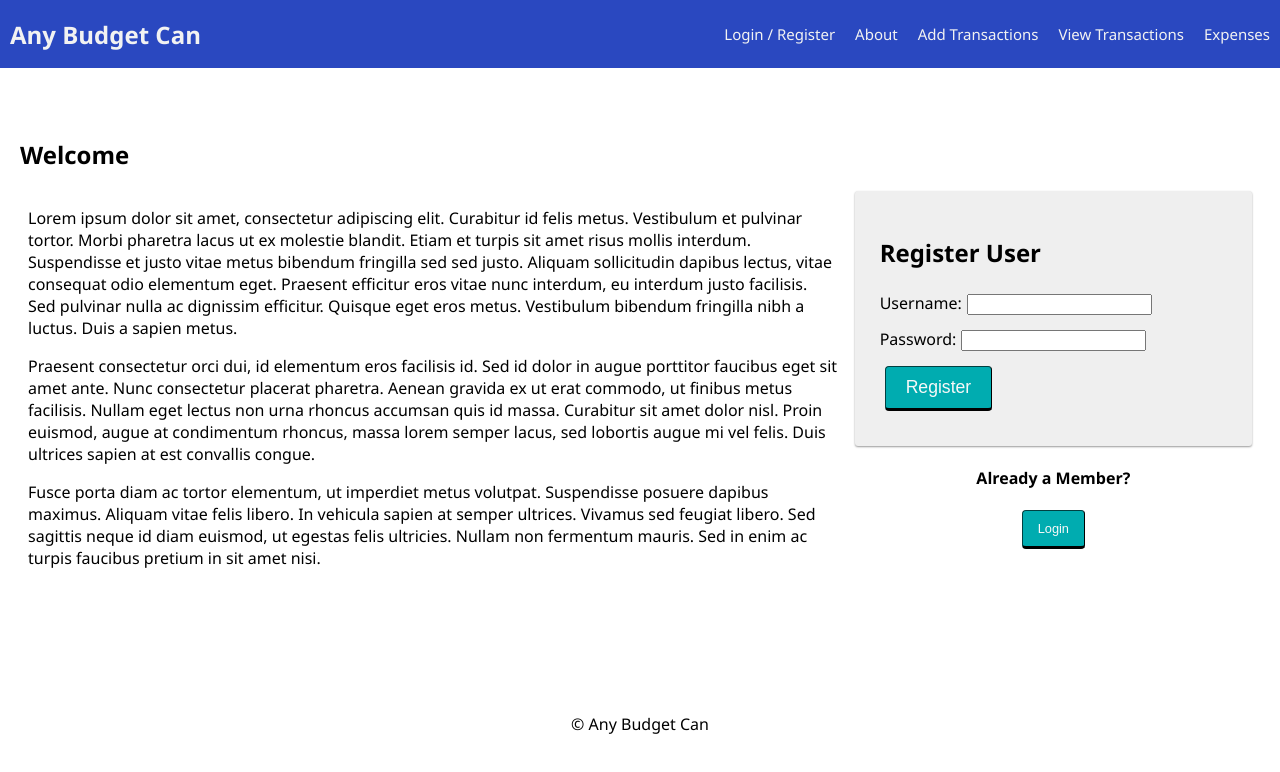
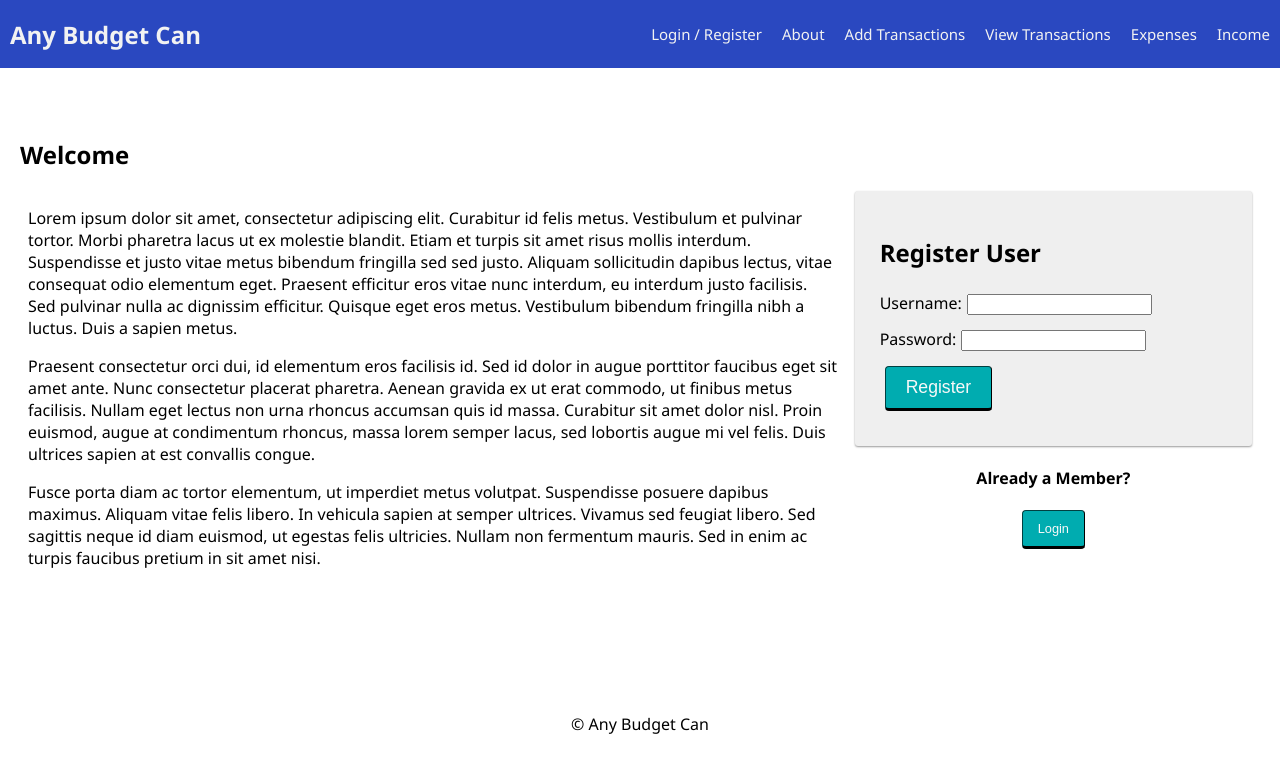
Before and after one commit to Greg-04/solo-project-anybudgetcan, a React (Vite) app: page /expensesPage#/home in a window 1280 px wide. Shown: the top 772 px of the page. Built offline with nearby package versions, Linux system fonts and the light colour scheme; no server answers.

Commit message:
added in income page component

```diff
--- a/src/components/App/App.jsx
+++ b/src/components/App/App.jsx
@@ -22,6 +22,7 @@ import RegisterPage from '../RegisterPage/RegisterPage';
 import AddTransactionsPage from '../AddTransactionsPage/AddTransactionsPage';
 import ViewTransactionsPage from '../ViewTransactionsPage/ViewTransactionsPage';
 import ExpensesPage from '../ExpensesPage/ExpensesPage';
+import IncomePage from '../IncomePage/IncomePage';
 
 import './App.css';
 
@@ -77,7 +78,11 @@ function App() {
           </ProtectedRoute>
 
           <ProtectedRoute exact path="/expensesPage">
-          <ExpensesPage/>
+            <ExpensesPage />
+          </ProtectedRoute>
+
+          <ProtectedRoute exact path="/incomePage">
+            <IncomePage />
           </ProtectedRoute>
 
           <Route exact path="/login">
--- /dev/null
+++ b/src/components/IncomePage/IncomePage.jsx
@@ -0,0 +1,21 @@
+import './IncomePage.css';
+import React from 'react';
+
+// This is one of our simplest components
+// It doesn't have local state,
+// It doesn't dispatch any redux actions or display any part of redux state
+// or even care what the redux state is'
+
+function IncomePage() {
+  return (
+    <>
+    <div className="container">
+      <div>
+        <h1>Income Page</h1>
+      </div>
+    </div>
+    </>
+  );
+}
+
+export default IncomePage;
--- a/src/components/Nav/Nav.jsx
+++ b/src/components/Nav/Nav.jsx
@@ -51,6 +51,10 @@ function Nav() {
         <Link className="navLink" to="/expensesPage">
           Expenses
         </Link>
+
+        <Link className="navLink" to="/incomePage">
+          Income
+        </Link>
       </div>
     </div>
   );
```
Also changed, not shown: src/components/IncomePage/IncomePage.css (added).
